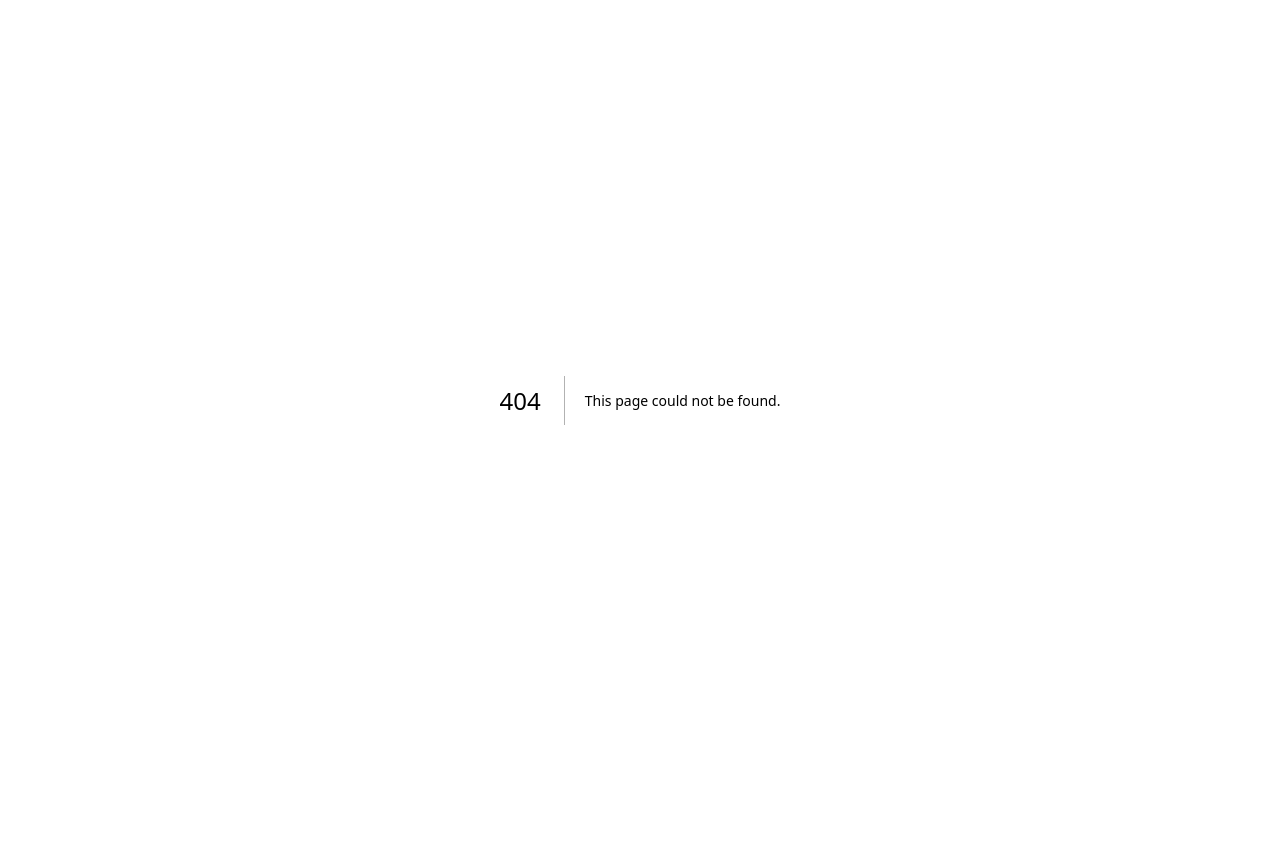
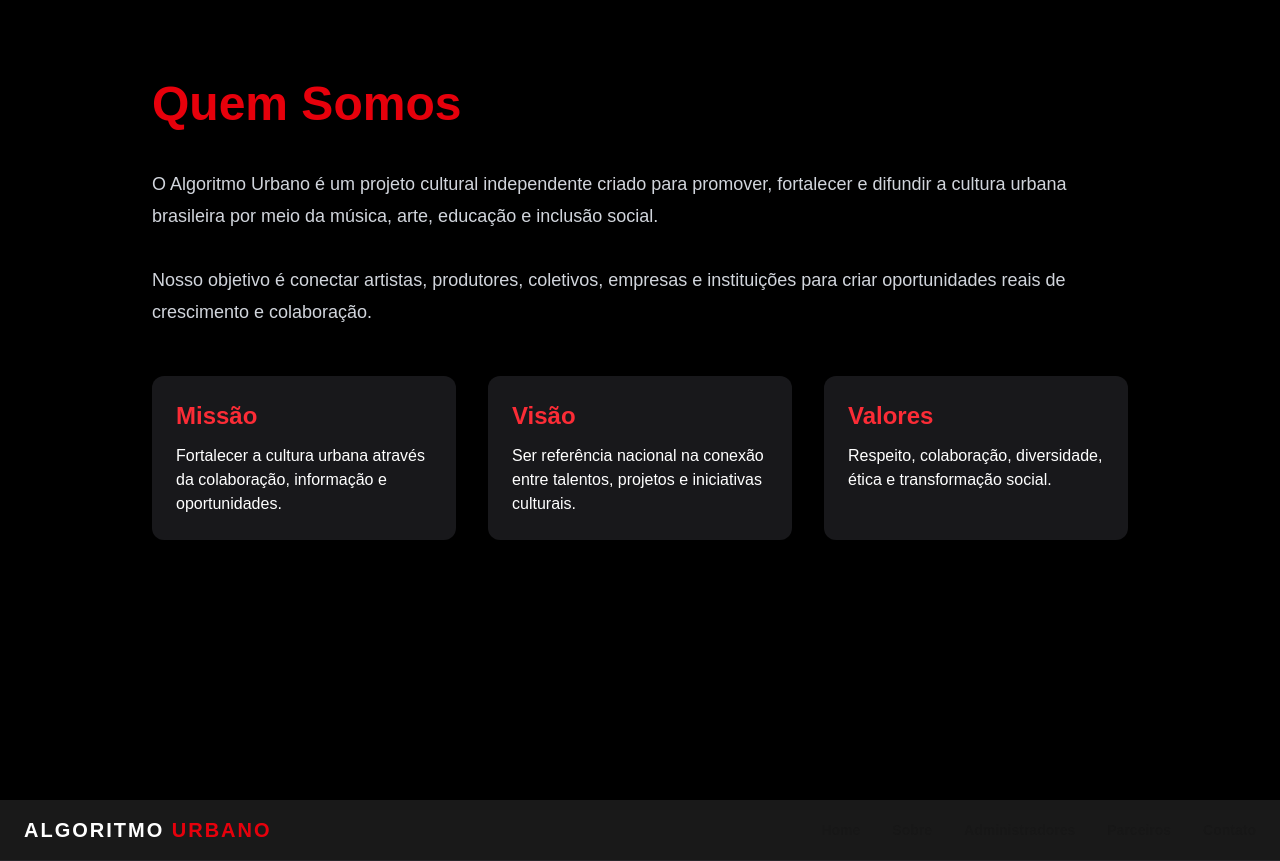
Before and after one commit to Jvladimirweb/algoritimo-urbano, a Next.js app: page /sobre in a window 1280 px wide. Before the commit this address had no page. Before the commit the page ends 800 px from the top, so only its background shows below. Built offline with nearby package versions, Linux system fonts and the light colour scheme.

Commit message:
Add Sobre page and refactor navbar
Create new About page with company mission, vision, and values. Refactor Navbar component with improved styling (sticky positioning, red accent color), updated navigation links, and Next.js Link components. Integrate navbar into root layout.

```diff
--- a/app/layout.tsx
+++ b/app/layout.tsx
@@ -1,6 +1,7 @@
 import type { Metadata } from "next";
 import { Geist, Geist_Mono } from "next/font/google";
 import "./globals.css";
+import Navbar from "@/components/Navbar";
 
 const geistSans = Geist({
   variable: "--font-geist-sans",
@@ -27,7 +28,9 @@ export default function RootLayout({
       lang="en"
       className={`${geistSans.variable} ${geistMono.variable} h-full antialiased`}
     >
-      <body className="min-h-full flex flex-col">{children}</body>
+      <body className="min-h-full flex flex-col">{children}
+        <Navbar />
+      </body>
     </html>
   );
 }
--- /dev/null
+++ b/app/sobre/page.tsx
@@ -0,0 +1,65 @@
+export default function Sobre() {
+  return (
+    <main className="bg-black text-white min-h-screen">
+
+      <section className="max-w-5xl mx-auto px-6 py-20">
+
+        <h1 className="text-5xl font-black mb-10 text-red-600">
+          Quem Somos
+        </h1>
+
+        <p className="text-lg text-gray-300 leading-8 mb-8">
+          O Algoritmo Urbano é um projeto cultural independente
+          criado para promover, fortalecer e difundir a cultura
+          urbana brasileira por meio da música, arte, educação
+          e inclusão social.
+        </p>
+
+        <p className="text-lg text-gray-300 leading-8 mb-12">
+          Nosso objetivo é conectar artistas, produtores,
+          coletivos, empresas e instituições para criar
+          oportunidades reais de crescimento e colaboração.
+        </p>
+
+        <div className="grid md:grid-cols-3 gap-8">
+
+          <div className="bg-zinc-900 p-6 rounded-xl">
+            <h2 className="text-2xl font-bold mb-3 text-red-500">
+              Missão
+            </h2>
+
+            <p>
+              Fortalecer a cultura urbana através da
+              colaboração, informação e oportunidades.
+            </p>
+          </div>
+
+          <div className="bg-zinc-900 p-6 rounded-xl">
+            <h2 className="text-2xl font-bold mb-3 text-red-500">
+              Visão
+            </h2>
+
+            <p>
+              Ser referência nacional na conexão entre
+              talentos, projetos e iniciativas culturais.
+            </p>
+          </div>
+
+          <div className="bg-zinc-900 p-6 rounded-xl">
+            <h2 className="text-2xl font-bold mb-3 text-red-500">
+              Valores
+            </h2>
+
+            <p>
+              Respeito, colaboração, diversidade,
+              ética e transformação social.
+            </p>
+          </div>
+
+        </div>
+
+      </section>
+
+    </main>
+  );
+}
--- a/components/Navbar.tsx
+++ b/components/Navbar.tsx
@@ -1,38 +1,27 @@
+import Link from "next/link";
+
 export default function Navbar() {
   return (
-    <header className="fixed top-0 left-0 right-0 z-50">
-      <nav className="mx-auto max-w-7xl px-6 py-4">
-        <div className="flex items-center justify-between rounded-2xl border border-white/10 bg-white/5 backdrop-blur-md px-6 py-4">
+    <header className="sticky top-0 z-50 bg-black/90 backdrop-blur border-b border-zinc-800">
+      <div className="max-w-7xl mx-auto px-6 py-4 flex justify-between items-center">
 
-          <div>
-            <h2 className="text-white font-bold text-xl tracking-wider">
-              ALGORITIMO URBANO
-            </h2>
-          </div>
+        <Link
+          href="/"
+          className="font-black text-xl tracking-widest"
+        >
+          <span className="text-white">ALGORITMO</span>
+          <span className="text-red-600"> URBANO</span>
+        </Link>
 
-          <div className="hidden md:flex gap-8 text-sm uppercase tracking-wider">
-            <a href="#sobre" className="text-gray-300 hover:text-cyan-400 transition">
-              Sobre
-            </a>
+        <nav className="hidden md:flex gap-8 text-sm font-semibold">
+          <Link href="/">Home</Link>
+          <Link href="/sobre">Sobre</Link>
+          <Link href="/administradores">Administradores</Link>
+          <Link href="/parceiros">Parceiros</Link>
+          <Link href="/contato">Contato</Link>
+        </nav>
 
-            <a href="#impacto" className="text-gray-300 hover:text-cyan-400 transition">
-              Impacto
-            </a>
-
-            <a href="#metodologia" className="text-gray-300 hover:text-cyan-400 transition">
-              Metodologia
-            </a>
-
-            <a href="#contato" className="text-gray-300 hover:text-cyan-400 transition">
-              Contato
-            </a>
-          </div>
-
-          <button className="bg-cyan-500 text-black px-4 py-2 rounded-lg font-semibold hover:scale-105 transition">
-            Participar
-          </button>
-        </div>
-      </nav>
+      </div>
     </header>
   );
 }
```
